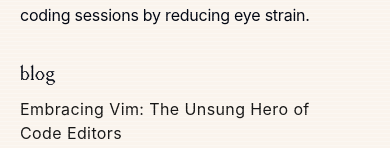
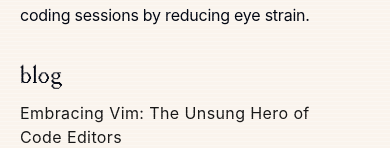
Before and after one commit to treramey/trevors_world, a Next.js app: page / in a window 390 px wide. Shown: the part 479-627 px from the top of the page. Built offline with nearby package versions, Linux system fonts and the light colour scheme.

Commit message:
update font size on mobile

```diff
--- a/app/components/posts.tsx
+++ b/app/components/posts.tsx
@@ -7,7 +7,9 @@
 
 	return (
 		<div className="grid-parent">
-			<div className="text-xl grid-child-left font-mondwest">blog</div>
+			<div className="text-2xl sm:text-xl grid-child-left font-mondwest">
+				blog
+			</div>
 			{allBlogs
 				.sort((a, b) => {
 					if (
```
